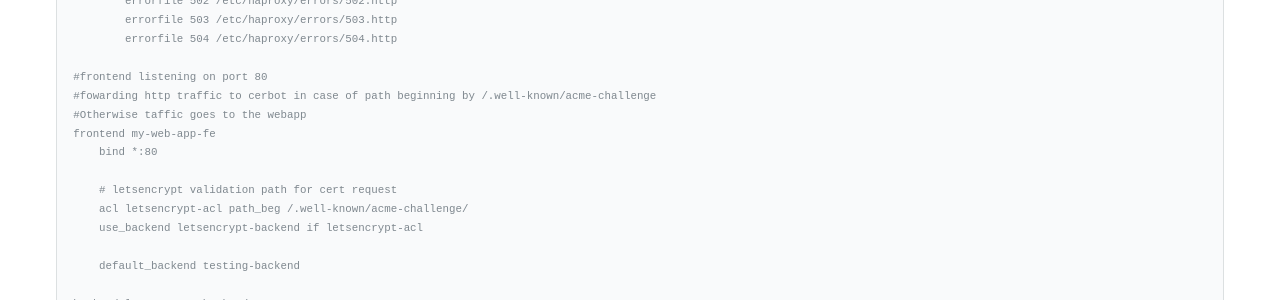
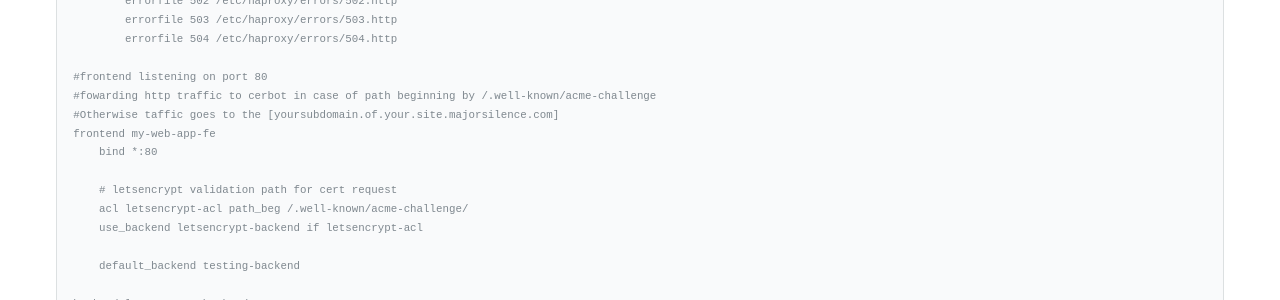
Before and after one commit to majorsilence/Dev, a Jekyll site: the page built from _posts/2022-04-10-haproxy-letsencrypt.md, in a window 1280 px wide and 1400 px high, scrolled down 602 px. Shown: the part 850-1150 px from the top of the window. Built offline with Jekyll 4.4.1, drawn with Linux system fonts in a browser that asks for light colours; some of the changed text lies outside the part shown.

Commit message:
Update 2022-04-10-haproxy-letsencrypt.md

```diff
--- a/_posts/2022-04-10-haproxy-letsencrypt.md
+++ b/_posts/2022-04-10-haproxy-letsencrypt.md
@@ -63,7 +63,7 @@ defaults
 
 #frontend listening on port 80
 #fowarding http traffic to cerbot in case of path beginning by /.well-known/acme-challenge
-#Otherwise taffic goes to the webapp
+#Otherwise taffic goes to the [yoursubdomain.of.your.site.majorsilence.com]
 frontend my-web-app-fe
     bind *:80
 
```
